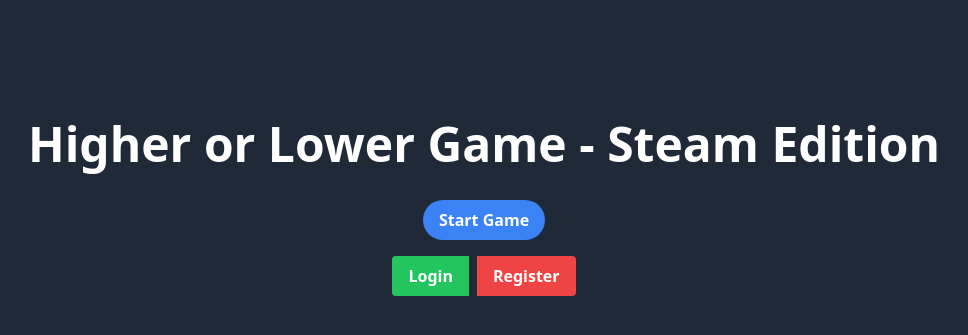
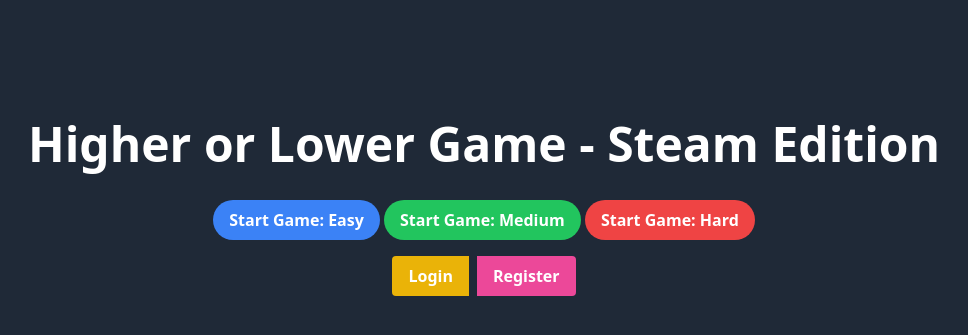
Before and after one commit to tomurdi/higherorlower, a Flask app: page / in a window 1280 px wide. Shown: the part 192-527 px from the top of the page, without its empty margins (156-1124 px from the left). Run offline with Flask 2, Linux system fonts and the light colour scheme; some libraries are stand-ins or nearby versions.

Commit message:
added game modes + deployment stuff

```diff
--- a/flask_app/config.py
+++ b/flask_app/config.py
@@ -1,3 +1,6 @@
 # Stores all configuration values
+import os
 SECRET_KEY = b'\xc6M9\xe9\xf7<r+\x87;8\xd1\xbd\xcb\x91\x9c'
 MONGODB_HOST = 'mongodb+srv://Mittens1415:nRl%38jJUokLjxVDoa@cluster1415.r81rd4e.mongodb.net/?retryWrites=true&w=majority&appName=Cluster1415'
+# SECRET_KEY = os.environ.get('SECRET_KEY')
+# MONGODB_HOST = os.environ.get('MONGODB_HOST')
--- a/flask_app/templates/index.html
+++ b/flask_app/templates/index.html
@@ -9,8 +9,17 @@
             <p class="text-xl text-white mb-4">Welcome back, {{ current_user.username }}!</p>
         {% endif %}
 
-        <a href="{{ url_for('game.play') }}" class="inline-block bg-blue-500 hover:bg-blue-700 text-white font-bold py-2 px-4 rounded-full mb-4">
-            Start Game
+
+        <a href="{{ url_for('game.easy') }}" class="inline-block bg-blue-500 hover:bg-blue-700 text-white font-bold py-2 px-4 rounded-full mb-4">
+            Start Game: Easy
+        </a>
+
+        <a href="{{ url_for('game.medium') }}" class="inline-block bg-green-500 hover:bg-blue-700 text-white font-bold py-2 px-4 rounded-full mb-4">
+            Start Game: Medium
+        </a>
+
+        <a href="{{ url_for('game.hard') }}" class="inline-block bg-red-500 hover:bg-blue-700 text-white font-bold py-2 px-4 rounded-full mb-4">
+            Start Game: Hard
         </a>
 
         <!-- Show the profile button if the user is logged in -->
@@ -21,10 +30,10 @@
         {% else %}
         <!-- Show login and register buttons if the user is not logged in -->
         <div class="flex justify-center">
-            <a href="{{ url_for('users.login_route') }}" class="bg-green-500 hover:bg-green-700 text-white font-bold py-2 px-4 rounded-l mr-2">
+            <a href="{{ url_for('users.login_route') }}" class="bg-yellow-500 hover:bg-green-700 text-white font-bold py-2 px-4 rounded-l mr-2">
                 Login
             </a>
-            <a href="{{ url_for('users.register_route') }}" class="bg-red-500 hover:bg-red-700 text-white font-bold py-2 px-4 rounded-r">
+            <a href="{{ url_for('users.register_route') }}" class="bg-pink-500 hover:bg-red-700 text-white font-bold py-2 px-4 rounded-r">
                 Register
             </a>
         </div>
```
Also changed, not shown: flask_app/game/routes.py (+28 -3 lines), vercel.json (added).
